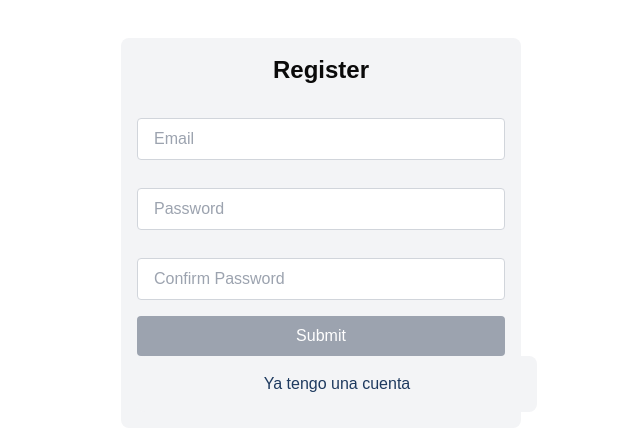
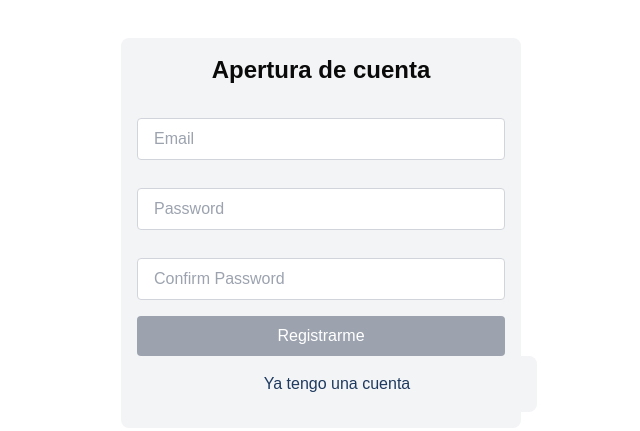
Before and after one commit to jonathanduran7/web-finance-front, a Next.js app: page /auth/register in a window 1280 px wide. Shown: the part 167-598 px from the top of the page, without its empty margins (319-959 px from the left). Built offline with nearby package versions, Linux system fonts and the light colour scheme.

Commit message:
feat: update registration page title and button text to 'Apertura de cuenta' and 'Registrarme'

```diff
--- a/app/auth/register/page.tsx
+++ b/app/auth/register/page.tsx
@@ -15,11 +15,12 @@
     register,
     handleSubmit,
     formState: { isValid },
+    getValues,
   } = useForm<Inputs>();
 
   return (
     <div className="flex flex-col items-center justify-center w-[400px] bg-gray-100 p-4 rounded-lg">
-      <h1 className="text-2xl font-bold">Register</h1>
+      <h1 className="text-2xl font-bold">Apertura de cuenta</h1>
       <form
         onSubmit={handleSubmit((data) => console.log(data))}
         className="mt-4 w-full"
@@ -48,7 +49,11 @@
             type="password"
             placeholder="Confirm Password"
             className="w-full border border-gray-300 rounded px-4 py-2 mt-2 outline-none"
-            {...register("confirmPassword", { required: true, minLength: 8 })}
+            {...register("confirmPassword", {
+              required: true,
+              minLength: 8,
+              validate: (value) => value === getValues("password"),
+            })}
           />
         </div>
         <button
@@ -56,7 +61,7 @@
           type="submit"
           disabled={!isValid}
         >
-          Submit
+          Registrarme
         </button>
 
         <div className="flex flex-col items-center justify-center w-[400px] bg-gray-100 p-4 rounded-lg text-primary">
```
